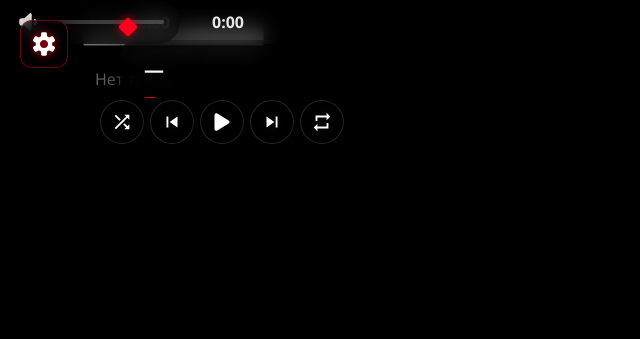
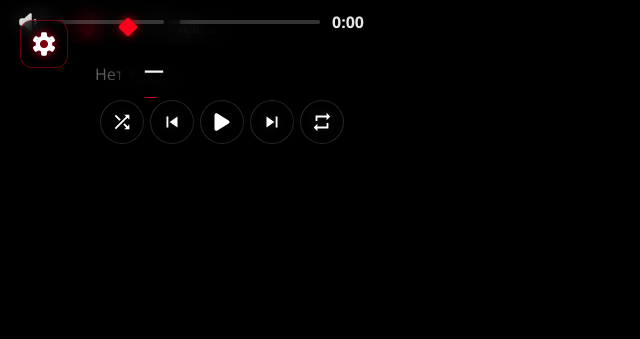
Before and after one commit to Vad5m/music-player-website, a Flask app: page /music/ in a window 1280 px wide. Shown: the top 339 px of the page, without its empty margins (0-640 px from the left). Run offline with Flask 3, Linux system fonts and the light colour scheme; data that the repository does not hold is empty.

Commit message:
Add files via upload

```diff
--- a/templates/music_index.html
+++ b/templates/music_index.html
@@ -4,7 +4,6 @@
     <meta charset="UTF-8" />
     <meta name="viewport" content="width=device-width, initial-scale=1.0, user-scalable=no" />
     <title>{{ config.site_title or 'None' }}</title>
-    <link rel="stylesheet" href="https://cdnjs.cloudflare.com/ajax/libs/font-awesome/6.4.0/css/all.min.css" />
     <link rel="stylesheet" href="{{ url_for('music.static', filename='css/music_index.css') }}">
 </head>
 <body>
@@ -39,6 +38,7 @@
         <div class="custom-play-container" id="customPlayBtn">
             <svg viewBox="0 0 384 512" height="1em" xmlns="http://www.w3.org/2000/svg" class="play"><path d="M73 39c-14.8-9.1-33.4-9.4-48.5-.9S0 62.6 0 80V432c0 17.4 9.4 33.4 24.5 41.9s33.7 8.1 48.5-.9L361 297c14.3-8.7 23-24.2 23-41s-8.7-32.2-23-41L73 39z"/></svg>
             <svg viewBox="0 0 320 512" height="1em" xmlns="http://www.w3.org/2000/svg" class="pause"><path d="M48 64C21.5 64 0 85.5 0 112V400c0 26.5 21.5 48 48 48H80c26.5 0 48-21.5 48-48V112c0-26.5-21.5-48-48-48H48zm192 0c-26.5 0-48 21.5-48 48V400c0 26.5 21.5 48 48 48h32c26.5 0 48-21.5 48-48V112c0-26.5-21.5-48-48-48H240z"/></svg>
+            <span class="btn-tooltip">Играть/Пауза</span>
         </div>
 
         <button class="player-btn" id="nextBtn" title="Далее">
@@ -72,11 +72,7 @@
             </div>
         </div>
         <span class="time-label" id="widget-current-time">0:00</span>
-        <div class="progress-track" id="widget-progress-track">
-            <div class="progress-fill" id="widget-progress-fill">
-                <div class="progress-pointer"></div>
-            </div>
-        </div>
+        <input type="range" id="widget-progress-track" min="0" max="100" value="0" step="0.1" />
         <span class="time-label" id="widget-total-time">0:00</span>
     </div>
 
@@ -91,8 +87,9 @@
         <div class="custom-vol-container" id="customVolBtn">
             <svg viewBox="0 0 576 512" height="1em" xmlns="http://www.w3.org/2000/svg" class="mute"><path d="M301.1 34.8C312.6 40 320 51.4 320 64V448c0 12.6-7.4 24-18.9 29.2s-25 3.1-34.4-5.3L131.8 352H64c-35.3 0-64-28.7-64-64V224c0-35.3 28.7-64 64-64h67.8L266.7 40.1c9.4-8.4 22.9-10.4 34.4-5.3zM425 167l55 55 55-55c9.4-9.4 24.6-9.4 33.9 0s9.4 24.6 0 33.9l-55 55 55 55c9.4 9.4 9.4 24.6 0 33.9s-24.6 9.4-33.9 0l-55-55-55 55c-9.4 9.4-24.6 9.4-33.9 0s-9.4-24.6 0-33.9l55-55-55-55c-9.4-9.4-9.4-24.6 0-33.9s24.6-9.4 33.9 0z"/></svg>
             <svg viewBox="0 0 448 512" height="1em" xmlns="http://www.w3.org/2000/svg" class="voice"><path d="M301.1 34.8C312.6 40 320 51.4 320 64V448c0 12.6-7.4 24-18.9 29.2s-25 3.1-34.4-5.3L131.8 352H64c-35.3 0-64-28.7-64-64V224c0-35.3 28.7-64 64-64h67.8L266.7 40.1c9.4-8.4 22.9-10.4 34.4-5.3zM412.6 181.5C434.1 199.1 448 225.9 448 256s-13.9 56.9-35.4 74.5c-10.3 8.4-25.4 6.8-33.8-3.5s-6.8-25.4 3.5-33.8C393.1 284.4 400 271 400 256s-6.9-28.4-17.7-37.3c-10.3-8.4-11.8-23.5-3.5-33.8s23.5-11.8 33.8-3.5z"/></svg>
+            <span class="btn-tooltip">Звук</span>
         </div>
-        <input type="range" class="vol-slider" id="widget-vol-slider" min="0" max="100" value="70" step="0.5" />
+        <input type="range" id="widget-vol-slider" min="0" max="100" value="70" step="0.5" />
     </div>
 
     <div id="playlist-widget" class="widget-wrapper">
@@ -104,10 +101,11 @@
             </div>
         </div>
         <div class="pl-header">
-            <span>📋 Плейлист</span>
-            <div class="pl-search">
-                <i class="fa-solid fa-search"></i>
-                <input type="text" id="widget-search" placeholder="Поиск..." />
+            <span>Плейлист</span>
+            <div class="input-group">
+                <img src="{{ url_for('music.serve_media_fix', filename='icons/search.svg') }}" alt="search" class="search-icon" />
+                <input required="" type="text" name="text" autocomplete="off" class="input" id="widget-search" />
+                <label class="user-label">Поиск...</label>
             </div>
         </div>
         <div class="pl-list" id="widget-pl-list"></div>
```
Also changed, not shown: templates/color_picker.html (added).
